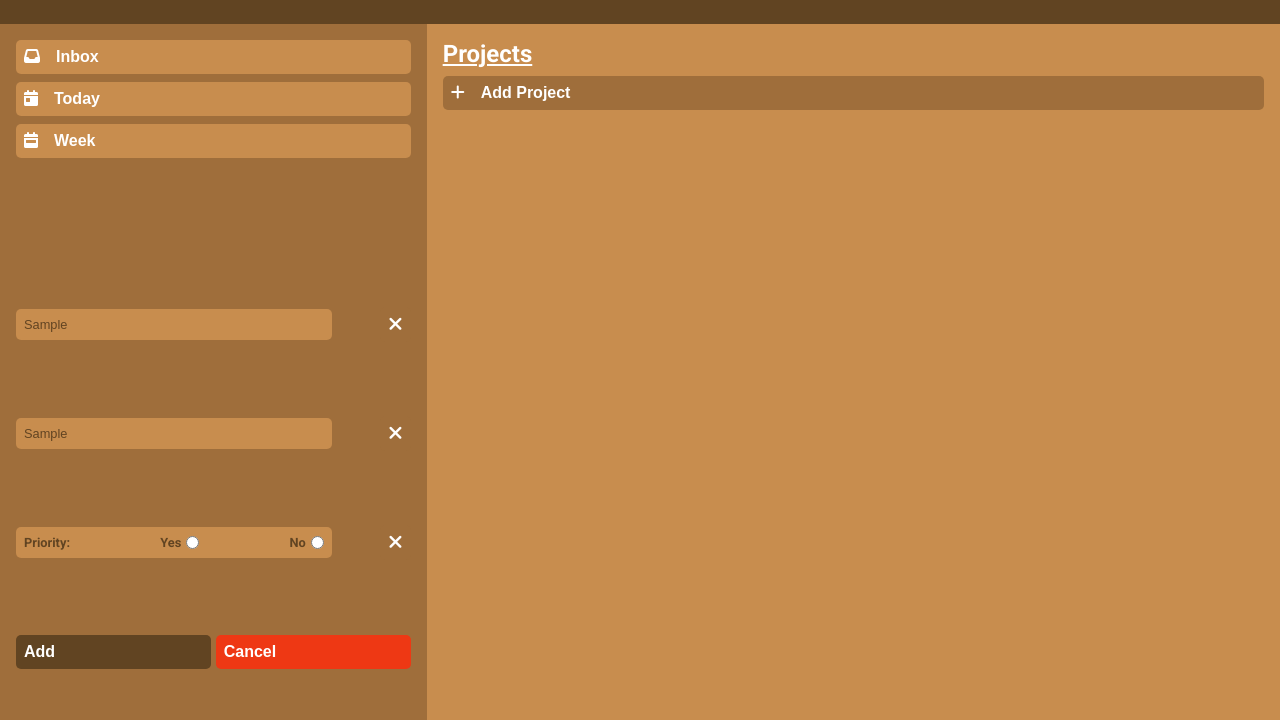
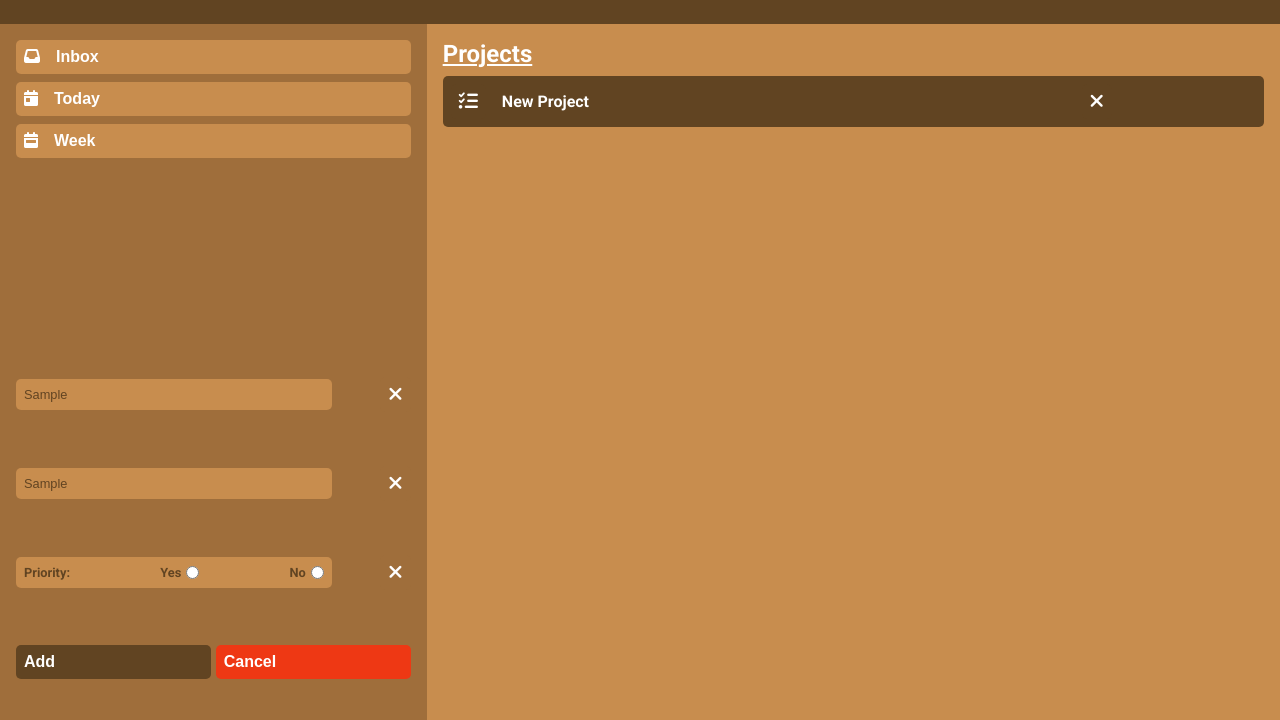
Before and after one commit to rustyff12/to-do-app, a plain HTML site: page index.html in a window 1280 px wide. Both pictures are taken after typing "Sample", "Sample" into the empty fields and a click on the button "Add Project". Shown: the part 80-800 px from the top of the page. Drawn offline with Linux system fonts and the light colour scheme.

Commit message:
ui layout change

```diff
--- a/assets/css/styles.css
+++ b/assets/css/styles.css
@@ -112,7 +112,9 @@ header {
 .projects-container > button,
 .new-project-container > button,
 .project-item > button,
-.project-item-priority > button {
+.project-item-priority > button,
+.project-info,
+.project-info > button {
     border: none;
     border-radius: 5px;
     background-color: var(--main-light);
@@ -140,6 +142,22 @@ header {
 
 .projects-container > button {
     background-color: var(--main-medium);
+}
+
+.project-info {
+    background-color: var(--main-dark);
+    display: flex;
+}
+
+.project-info > button {
+    background-color: var(--main-dark);
+    font-size: 1.2rem;
+}
+
+.project-title {
+    display: flex;
+    align-items: center;
+    width: 70%;
 }
 
 .new-project-container {
@@ -260,6 +278,7 @@ header {
     }
 
     .new-project-container.active {
+        margin-top: 5rem;
         grid-area: 2 / 1 / 4 / 2;
         padding: 1rem;
         display: grid;
@@ -279,7 +298,6 @@ header {
 
     #add-new-project,
     #cancel-btn {
-        /* height: 50%; */
         align-self: center;
     }
 }
--- a/assets/js/dom.js
+++ /dev/null
@@ -1,15 +0,0 @@
-const menuButton = document.querySelector("#menu-btn");
-const addButton = document.querySelector("#add-project");
-
-menuButton.addEventListener("click", () => {
-    const navContainer = document.querySelector(".nav-container");
-    if (navContainer.classList.contains("active")) {
-        navContainer.classList.remove("active");
-    } else {
-        navContainer.classList.add("active");
-    }
-});
-
-addButton.addEventListener("click", (e) => {
-    console.log(e.target);
-});
--- /dev/null
+++ b/assets/js/index.js
@@ -0,0 +1,37 @@
+import Projects from "./todo-logic.js";
+
+const menuButton = document.querySelector("#menu-btn");
+const addButton = document.querySelector("#add-project");
+const cancelButton = document.querySelector("#cancel-btn");
+
+menuButton.addEventListener("click", () => {
+    const navContainer = document.querySelector(".nav-container");
+    if (navContainer.classList.contains("active")) {
+        navContainer.classList.remove("active");
+    } else {
+        navContainer.classList.add("active");
+    }
+});
+
+addButton.addEventListener("click", () => {
+    const newProjectContainer = document.querySelector(
+        ".new-project-container"
+    );
+    newProjectContainer.classList.add("active");
+    addButton.classList.add("hidden");
+});
+
+cancelButton.addEventListener("click", () => {
+    const newProjectContainer = document.querySelector(
+        ".new-project-container"
+    );
+    newProjectContainer.classList.remove("active");
+    addButton.classList.remove("hidden");
+});
+
+const project1 = new Projects("This", "is", "a", "project");
+
+/* const populateDefault = () => {
+    const projectDiv = document.querySelector(".project-info")
+}
+ */
--- /dev/null
+++ b/assets/js/todo-logic.js
@@ -0,0 +1,13 @@
+export default class Projects {
+    constructor(title, description, priority, date) {
+        this.title = title;
+        this.description = description;
+        this.priority = priority;
+        this.date = date;
+    }
+
+    /* render() {
+        const projectDiv = document.querySelector(".project-info")
+
+    } */
+}
--- a/index.html
+++ b/index.html
@@ -53,6 +53,15 @@
 
             <div class="projects-container">
                 <h2>Projects</h2>
+                <div class="project-info">
+                    <button class="project-info-details">
+                        <i class="fa-solid fa-list-check"></i>
+                    </button>
+                    <p class="project-title">New Project</p>
+                    <button class="project-info-close">
+                        <i class="fa-solid fa-xmark"></i>
+                    </button>
+                </div>
                 <button id="add-project">
                     <i class="fa-solid fa-plus"></i>Add Project
                 </button>
@@ -71,6 +80,7 @@
                         <i class="fa-solid fa-xmark"></i>
                     </button>
                 </div>
+
                 <div class="project-item project-item-description">
                     <input
                         type="text"
@@ -82,17 +92,7 @@
                         <i class="fa-solid fa-xmark"></i>
                     </button>
                 </div>
-                <!-- <div class="project-item project-item-due-date">
-                    <input
-                        type="date"
-                        id="due-date"
-                        placeholder="Project Name ..."
-                        name="due-date"
-                    />
-                    <button>
-                        <i class="fa-solid fa-xmark"></i>
-                    </button>
-                </div> -->
+
                 <div class="project-item-priority">
                     <div class="priority-container">
                         <p>Priority:</p>
@@ -122,6 +122,6 @@
                 <button id="cancel-btn">Cancel</button>
             </div>
         </main>
-        <script src="./assets/js/dom.js"></script>
+        <script src="./assets/js/index.js" type="module"></script>
     </body>
 </html>
```
